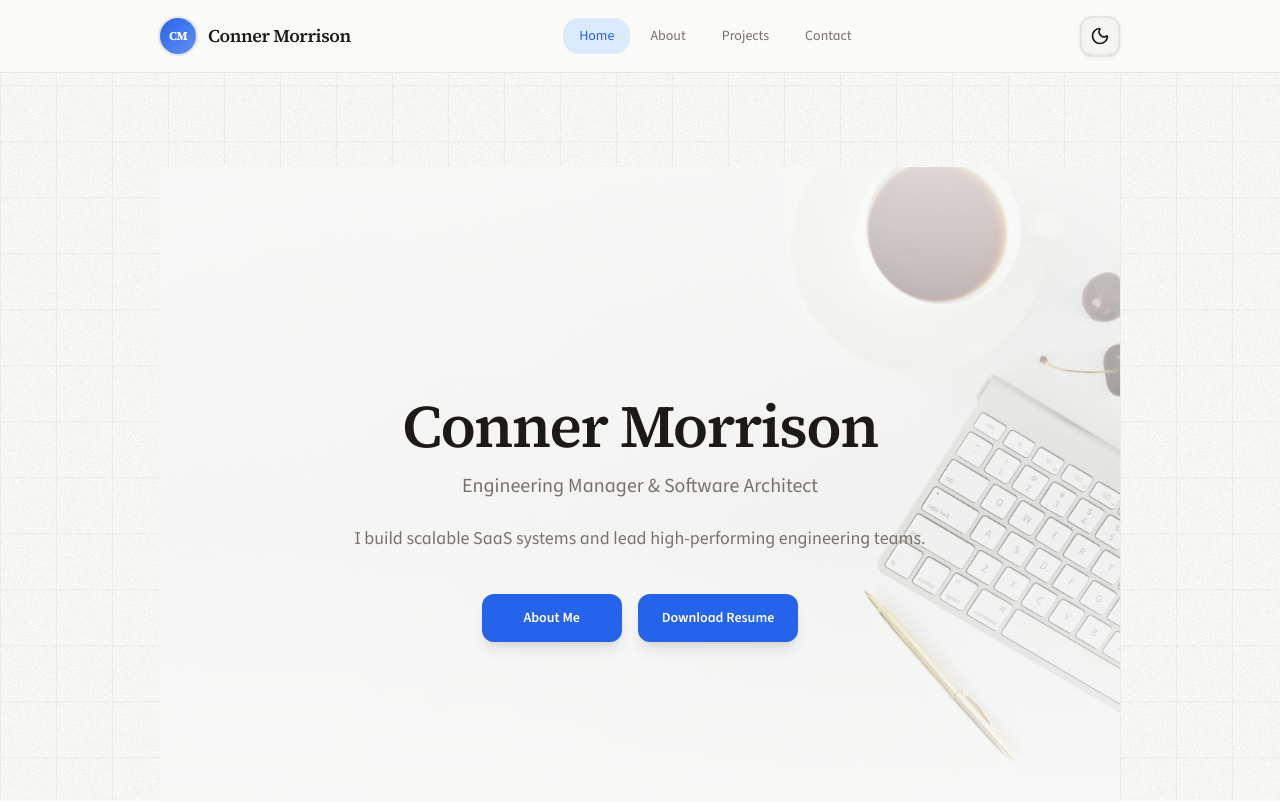
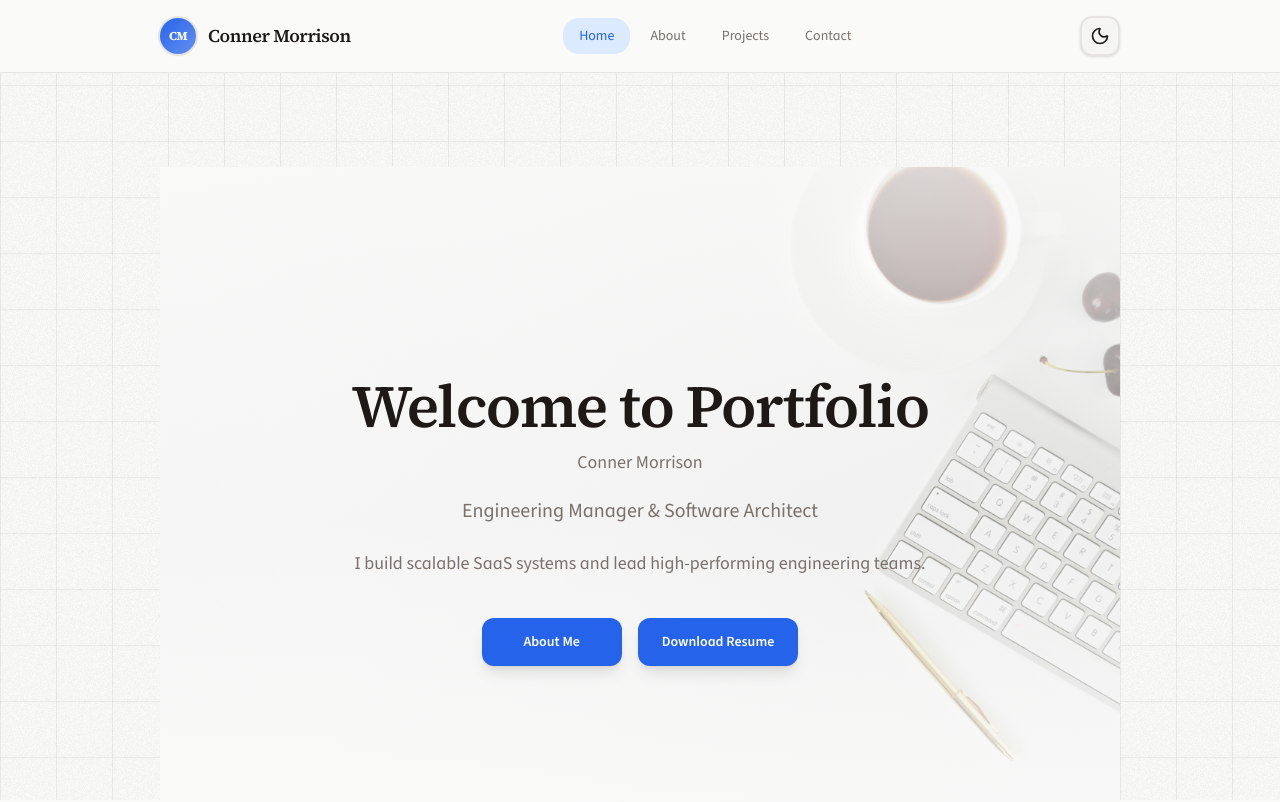
Before and after one commit to conner-morrison/full-stack-portfolio, a Next.js app: page / in a window 1280 px wide. Shown: the top 802 px of the page. Built offline with nearby package versions, Linux system fonts and the light colour scheme.

Commit message:
Initially complete

```diff
--- a/app/Hero/page.tsx
+++ b/app/Hero/page.tsx
@@ -32,20 +32,29 @@ export default function Hero() {
         </div>
 
         <div className="relative max-w-3xl mx-auto px-6 sm:px-8 text-center">
+
           <motion.h1
             initial={{ opacity: 0, y: 20 }}
             animate={{ opacity: 1, y: 0 }}
-            transition={{ duration: 0.6, ease: [0.16, 1, 0.3, 1] }}
-            className="font-serif text-5xl sm:text-6xl font-semibold tracking-tight text-[var(--foreground)]"
+            transition={{ duration: 0.6, delay: 0.08, ease: [0.16, 1, 0.3, 1] }}
+            className="font-serif text-5xl sm:text-6xl font-semibold tracking-tight text-[var(--foreground)] mt-1"
+          >
+            Welcome to Portfolio
+          </motion.h1>
+          <motion.p
+            initial={{ opacity: 0, y: 16 }}
+            animate={{ opacity: 1, y: 0 }}
+            transition={{ duration: 0.6, delay: 0.16, ease: [0.16, 1, 0.3, 1] }}
+            className="mt-3 text-lg text-[var(--muted)] leading-relaxed max-w-md mx-auto"
           >
             Conner Morrison
-          </motion.h1>
+          </motion.p>
 
           <motion.p
             initial={{ opacity: 0, y: 16 }}
             animate={{ opacity: 1, y: 0 }}
-            transition={{ duration: 0.6, delay: 0.1, ease: [0.16, 1, 0.3, 1] }}
-            className="mt-4 text-xl text-[var(--muted)] font-medium"
+            transition={{ duration: 0.6, delay: 0.24, ease: [0.16, 1, 0.3, 1] }}
+            className="mt-5 text-xl text-[var(--muted)] font-medium"
           >
             Engineering Manager & Software Architect
           </motion.p>
@@ -62,7 +71,7 @@ export default function Hero() {
           <motion.div
             initial={{ opacity: 0, y: 16 }}
             animate={{ opacity: 1, y: 0 }}
-            transition={{ duration: 0.6, delay: 0.3, ease: [0.16, 1, 0.3, 1] }}
+            transition={{ duration: 0.6, delay: 0.4, ease: [0.16, 1, 0.3, 1] }}
             className="mt-10 flex flex-wrap justify-center gap-4"
           >
             <Link
--- a/src/components/background-grid.tsx
+++ b/src/components/background-grid.tsx
@@ -1,11 +1,23 @@
 "use client";
 
 import { motion } from "framer-motion";
+import { useTheme } from "next-themes";
+import { useEffect, useState } from "react";
+
+const gridLight =
+  "linear-gradient(to right, rgba(0,0,0,0.06) 1px, transparent 1px), linear-gradient(to bottom, rgba(0,0,0,0.06) 1px, transparent 1px)";
+const gridDark =
+  "linear-gradient(to right, rgba(255,255,255,0.12) 1px, transparent 1px), linear-gradient(to bottom, rgba(255,255,255,0.12) 1px, transparent 1px)";
 
 export function BackgroundGrid() {
+  const { resolvedTheme } = useTheme();
+  const [mounted, setMounted] = useState(false);
+  useEffect(() => setMounted(true), []);
+
+  const isDark = mounted && resolvedTheme === "dark";
+
   return (
     <div className="fixed inset-0 -z-30 overflow-hidden pointer-events-none">
-
       <motion.div
         initial={{ backgroundPosition: "0px 0px" }}
         animate={{ backgroundPosition: "0px 100px" }}
@@ -14,7 +26,10 @@ export function BackgroundGrid() {
           repeat: Infinity,
           ease: "linear",
         }}
-        className="absolute inset-0 bg-[linear-gradient(to_right,rgba(0,0,0,0.04)_1px,transparent_1px),linear-gradient(to_bottom,rgba(0,0,0,0.04)_1px,transparent_1px)] dark:bg-[linear-gradient(to_right,rgba(255,255,255,0.03)_1px,transparent_1px),linear-gradient(to_bottom,rgba(255,255,255,0.03)_1px,transparent_1px)] bg-[size:56px_56px]"
+        className="absolute inset-0 bg-[length:56px_56px]"
+        style={{
+          backgroundImage: isDark ? gridDark : gridLight,
+        }}
       />
     </div>
   );
```
